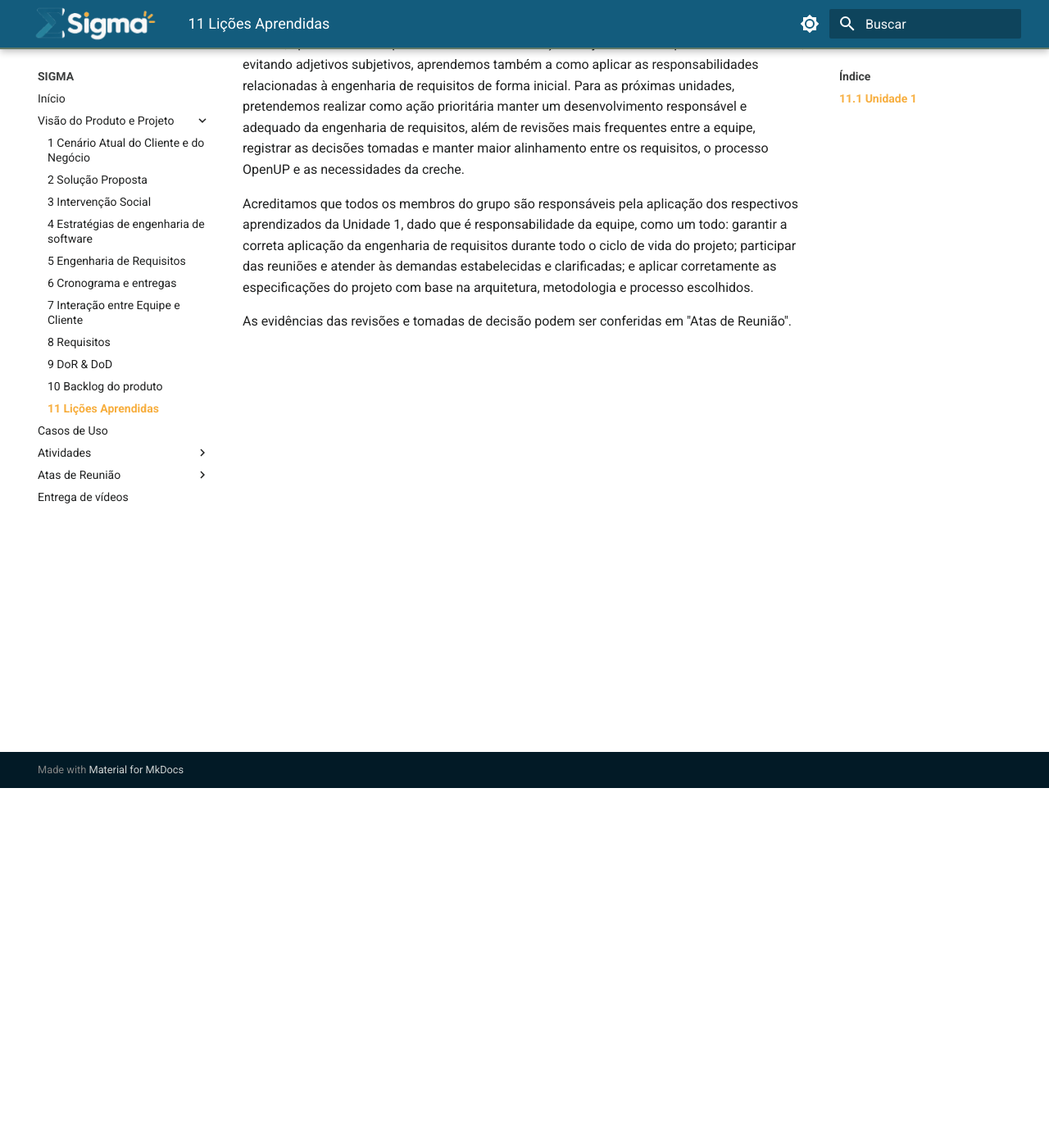
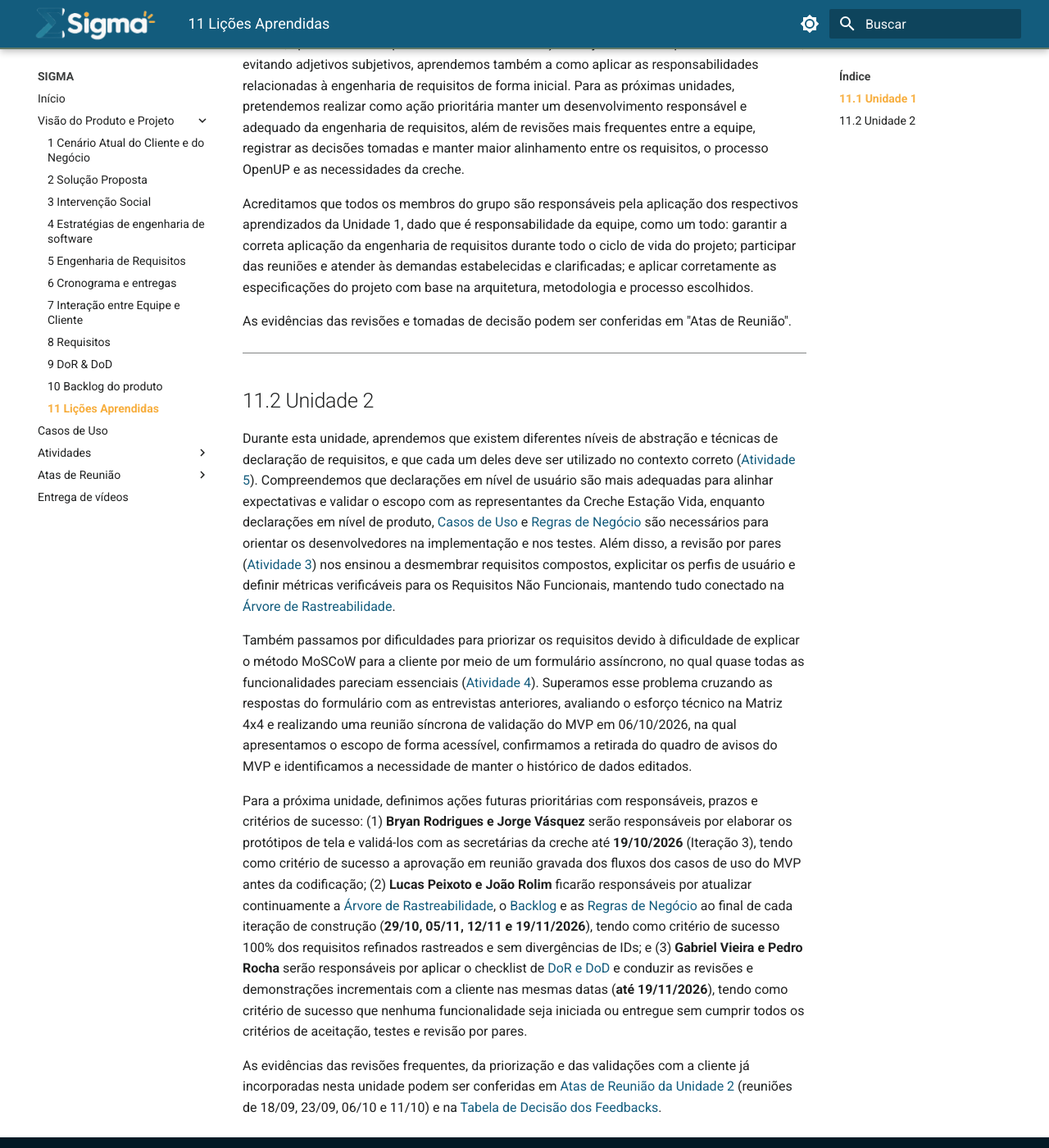
Before and after one commit to mdsreq-fga-unb/REQ-2026.2-T01-Sigma, an MkDocs documentation site: the page built from docs/doc-visao/11_licoes.md, in a window 1280 px wide and 1400 px high, scrolled down 439 px. Shown: the whole window at 82% size. Built offline with MkDocs 1.6.1 and Material for MkDocs 9.7.7, drawn with Linux system fonts in a browser that asks for light colours.

Commit message:
docs: adiciona lições aprendidas da unidade 2 e atualiza atividade 5

```diff
--- a/docs/doc-visao/11_licoes.md
+++ b/docs/doc-visao/11_licoes.md
@@ -11,3 +11,15 @@ Por fim, aprendemos a importância de utilizar descrições objetivas nos requis
 Acreditamos que todos os membros do grupo são responsáveis pela aplicação dos respectivos aprendizados da Unidade 1, dado que é responsabilidade da equipe, como um todo: garantir a correta aplicação da engenharia de requisitos durante todo o ciclo de vida do projeto; participar das reuniões e atender às demandas estabelecidas e clarificadas; e aplicar corretamente as especificações do projeto com base na arquitetura, metodologia e processo escolhidos.
 
 As evidências das revisões e tomadas de decisão podem ser conferidas em "Atas de Reunião".
+
+---
+
+## 11.2 Unidade 2
+
+Durante esta unidade, aprendemos que existem diferentes níveis de abstração e técnicas de declaração de requisitos, e que cada um deles deve ser utilizado no contexto correto ([Atividade 5](../atividades/atividade_5.md)). Compreendemos que declarações em nível de usuário são mais adequadas para alinhar expectativas e validar o escopo com as representantes da Creche Estação Vida, enquanto declarações em nível de produto, [Casos de Uso](casos-uso/index.md) e [Regras de Negócio](Regras-Negocio.md) são necessários para orientar os desenvolvedores na implementação e nos testes. Além disso, a revisão por pares ([Atividade 3](../atividades/atividade_3.md)) nos ensinou a desmembrar requisitos compostos, explicitar os perfis de usuário e definir métricas verificáveis para os Requisitos Não Funcionais, mantendo tudo conectado na [Árvore de Rastreabilidade](8_requisitos.md#83-arvore-de-rastreabilidade).
+
+Também passamos por dificuldades para priorizar os requisitos devido à dificuldade de explicar o método MoSCoW para a cliente por meio de um formulário assíncrono, no qual quase todas as funcionalidades pareciam essenciais ([Atividade 4](../atividades/atividade_4.md)). Superamos esse problema cruzando as respostas do formulário com as entrevistas anteriores, avaliando o esforço técnico na Matriz 4x4 e realizando uma reunião síncrona de validação do MVP em 06/10/2026, na qual apresentamos o escopo de forma acessível, confirmamos a retirada do quadro de avisos do MVP e identificamos a necessidade de manter o histórico de dados editados.
+
+Para a próxima unidade, definimos ações futuras prioritárias com responsáveis, prazos e critérios de sucesso: (1) **Bryan Rodrigues e Jorge Vásquez** serão responsáveis por elaborar os protótipos de tela e validá-los com as secretárias da creche até **19/10/2026** (Iteração 3), tendo como critério de sucesso a aprovação em reunião gravada dos fluxos dos casos de uso do MVP antes da codificação; (2) **Lucas Peixoto e João Rolim** ficarão responsáveis por atualizar continuamente a [Árvore de Rastreabilidade](8_requisitos.md#83-arvore-de-rastreabilidade), o [Backlog](10_backlog.md) e as [Regras de Negócio](Regras-Negocio.md) ao final de cada iteração de construção (**29/10, 05/11, 12/11 e 19/11/2026**), tendo como critério de sucesso 100% dos requisitos refinados rastreados e sem divergências de IDs; e (3) **Gabriel Vieira e Pedro Rocha** serão responsáveis por aplicar o checklist de [DoR e DoD](9_dor_dod.md) e conduzir as revisões e demonstrações incrementais com a cliente nas mesmas datas (**até 19/11/2026**), tendo como critério de sucesso que nenhuma funcionalidade seja iniciada ou entregue sem cumprir todos os critérios de aceitação, testes e revisão por pares.
+
+As evidências das revisões frequentes, da priorização e das validações com a cliente já incorporadas nesta unidade podem ser conferidas em [Atas de Reunião da Unidade 2](../reunioes/ata1.md) (reuniões de 18/09, 23/09, 06/10 e 11/10) e na [Tabela de Decisão dos Feedbacks](../atividades/atividade_3.md).
```
Also changed, not shown: docs/atividades/atividade_5.md (+2 -2 lines).
